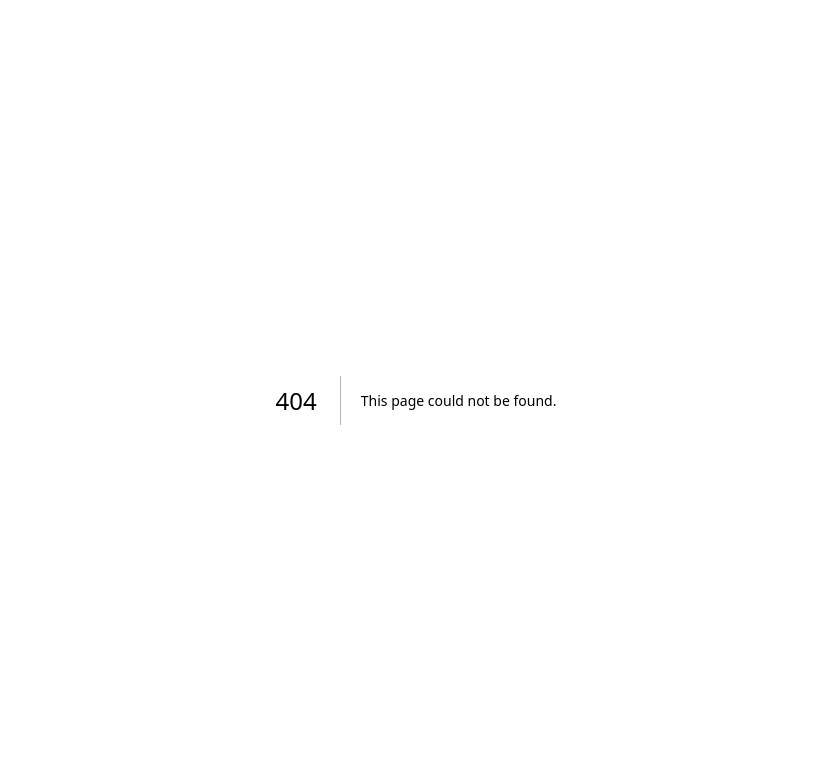
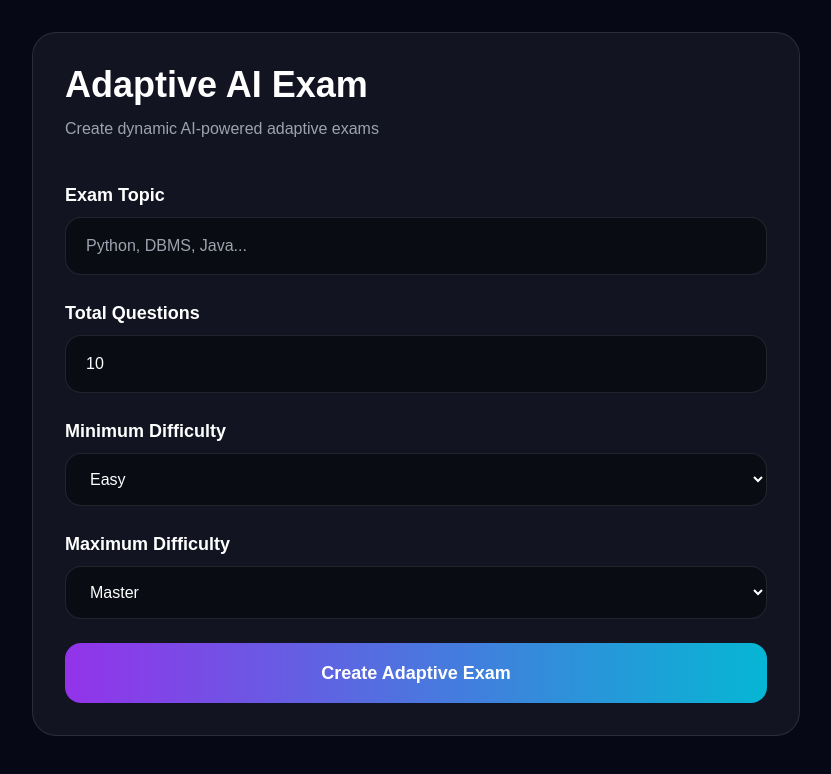
Before and after one commit to Nandhu55/exam-platform, a Next.js app in the folder frontend/: page /admin/create-adaptive-exam in a window 1280 px wide. Before the commit this address had no page. Shown: the top 774 px of the page, without its empty margins (224-1055 px from the left). Built offline with nearby package versions, Linux system fonts and the light colour scheme.

Commit message:
adaptive exam added

```diff
--- /dev/null
+++ b/frontend/src/app/admin/create-adaptive-exam/page.tsx
@@ -0,0 +1,230 @@
+"use client";
+
+import { useState } from "react";
+
+export default function CreateAdaptiveExamPage() {
+
+  const [topic, setTopic] =
+    useState("");
+
+  const [questions, setQuestions] =
+    useState(10);
+
+  const [minDifficulty, setMinDifficulty] =
+    useState(1);
+
+  const [maxDifficulty, setMaxDifficulty] =
+    useState(5);
+
+  return (
+
+    <main className="min-h-screen bg-[#060816] p-8 text-white">
+
+      <div className="mx-auto max-w-3xl rounded-3xl border border-white/10 bg-white/5 p-8">
+
+        <h1 className="text-4xl font-black">
+
+          Adaptive AI Exam
+
+        </h1>
+
+        <p className="mt-3 text-gray-400">
+
+          Create dynamic AI-powered adaptive exams
+
+        </p>
+
+        <div className="mt-10 space-y-6">
+
+          {/* TOPIC */}
+
+          <div>
+
+            <label className="mb-2 block text-lg font-semibold">
+
+              Exam Topic
+
+            </label>
+
+            <input
+              type="text"
+              placeholder="Python, DBMS, Java..."
+              value={topic}
+              onChange={(e) =>
+                setTopic(e.target.value)
+              }
+              className="w-full rounded-2xl border border-white/10 bg-black/40 px-5 py-4 outline-none"
+            />
+
+          </div>
+
+          {/* QUESTIONS */}
+
+          <div>
+
+            <label className="mb-2 block text-lg font-semibold">
+
+              Total Questions
+
+            </label>
+
+            <input
+              type="number"
+              value={questions}
+              onChange={(e) =>
+                setQuestions(
+                  Number(e.target.value)
+                )
+              }
+              className="w-full rounded-2xl border border-white/10 bg-black/40 px-5 py-4 outline-none"
+            />
+
+          </div>
+
+          {/* MIN DIFFICULTY */}
+
+          <div>
+
+            <label className="mb-2 block text-lg font-semibold">
+
+              Minimum Difficulty
+
+            </label>
+
+            <select
+              value={minDifficulty}
+              onChange={(e) =>
+                setMinDifficulty(
+                  Number(e.target.value)
+                )
+              }
+              className="w-full rounded-2xl border border-white/10 bg-black/40 px-5 py-4 outline-none"
+            >
+
+              <option value={1}>
+                Easy
+              </option>
+
+              <option value={2}>
+                Medium
+              </option>
+
+              <option value={3}>
+                Hard
+              </option>
+
+            </select>
+
+          </div>
+
+          {/* MAX DIFFICULTY */}
+
+          <div>
+
+            <label className="mb-2 block text-lg font-semibold">
+
+              Maximum Difficulty
+
+            </label>
+
+            <select
+              value={maxDifficulty}
+              onChange={(e) =>
+                setMaxDifficulty(
+                  Number(e.target.value)
+                )
+              }
+              className="w-full rounded-2xl border border-white/10 bg-black/40 px-5 py-4 outline-none"
+            >
+
+              <option value={3}>
+                Hard
+              </option>
+
+              <option value={4}>
+                Expert
+              </option>
+
+              <option value={5}>
+                Master
+              </option>
+
+            </select>
+
+          </div>
+
+          {/* BUTTON */}
+
+          <button
+
+  onClick={async () => {
+
+    try {
+
+      const response = await fetch(
+        `${process.env.NEXT_PUBLIC_API_URL}/create-adaptive-exam`,
+        {
+
+          method: "POST",
+
+          credentials: "include",
+
+          headers: {
+            "Content-Type": "application/json",
+          },
+
+          body: JSON.stringify({
+
+            topic,
+
+            total_questions: questions,
+
+            min_difficulty: minDifficulty,
+
+            max_difficulty: maxDifficulty,
+
+          }),
+        }
+      );
+
+      const data =
+        await response.json();
+
+      if (!response.ok) {
+
+        alert(
+          data.message ||
+          "Failed to create adaptive exam"
+        );
+
+        return;
+      }
+
+      alert(
+        `Adaptive Exam Created: ${data.adaptive_exam_id}`
+      );
+
+    } catch (error) {
+
+      console.error(error);
+
+      alert(
+        "Something went wrong"
+      );
+    }
+  }}
+
+  className="w-full rounded-2xl bg-gradient-to-r from-purple-600 to-cyan-500 px-6 py-4 text-lg font-bold"
+>
+
+  Create Adaptive Exam
+
+</button>
+
+        </div>
+
+      </div>
+
+    </main>
+  );
+}
--- a/frontend/src/app/admin/dashboard/page.tsx
+++ b/frontend/src/app/admin/dashboard/page.tsx
@@ -272,6 +272,13 @@ export default function DashboardPage() {
             >
               Create Exam
             </Link>
+
+<Link
+  href="/admin/create-adaptive-exam"
+  className="rounded-xl bg-orange-600 px-5 py-3 font-semibold hover:bg-orange-500"
+>
+  Adaptive AI Exam
+</Link>
 
             <button
               onClick={handleLogout}
```
Also changed, not shown: 1 other file (tests, documents, lock files or other folders).
